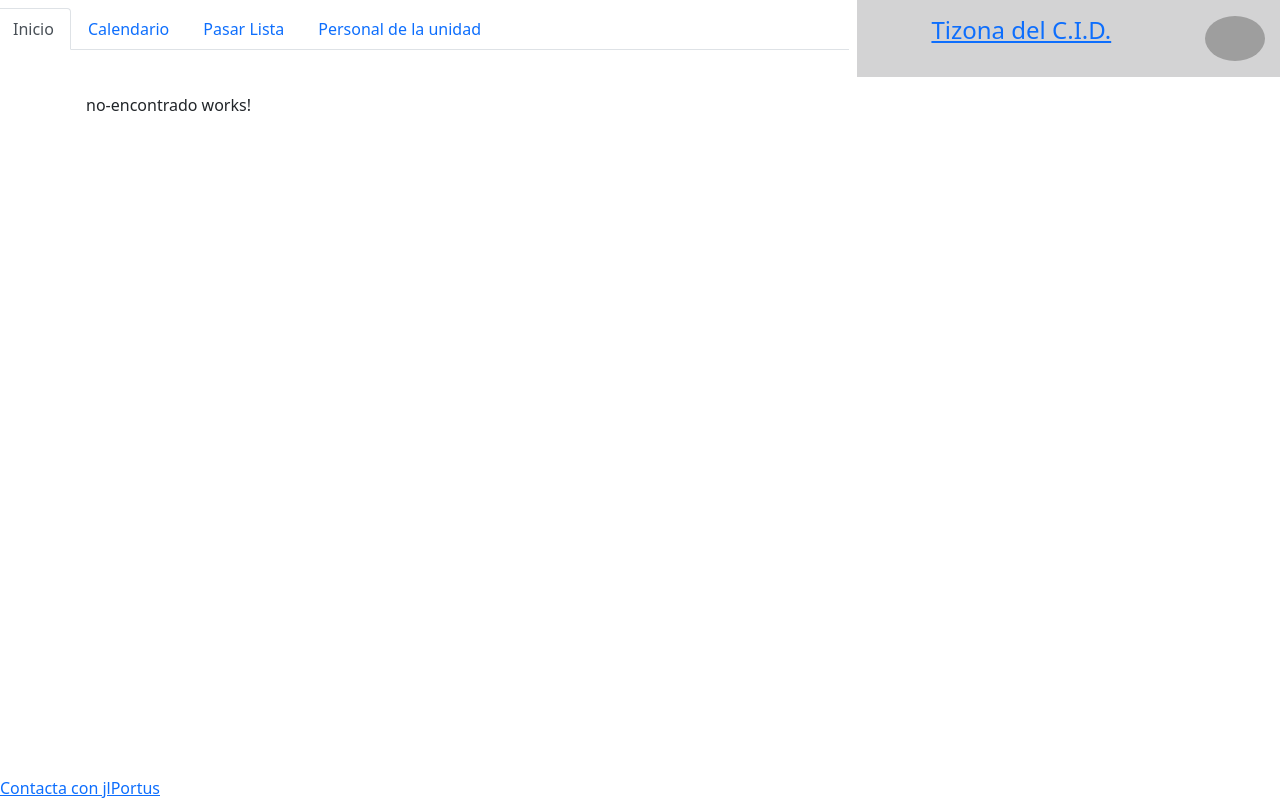
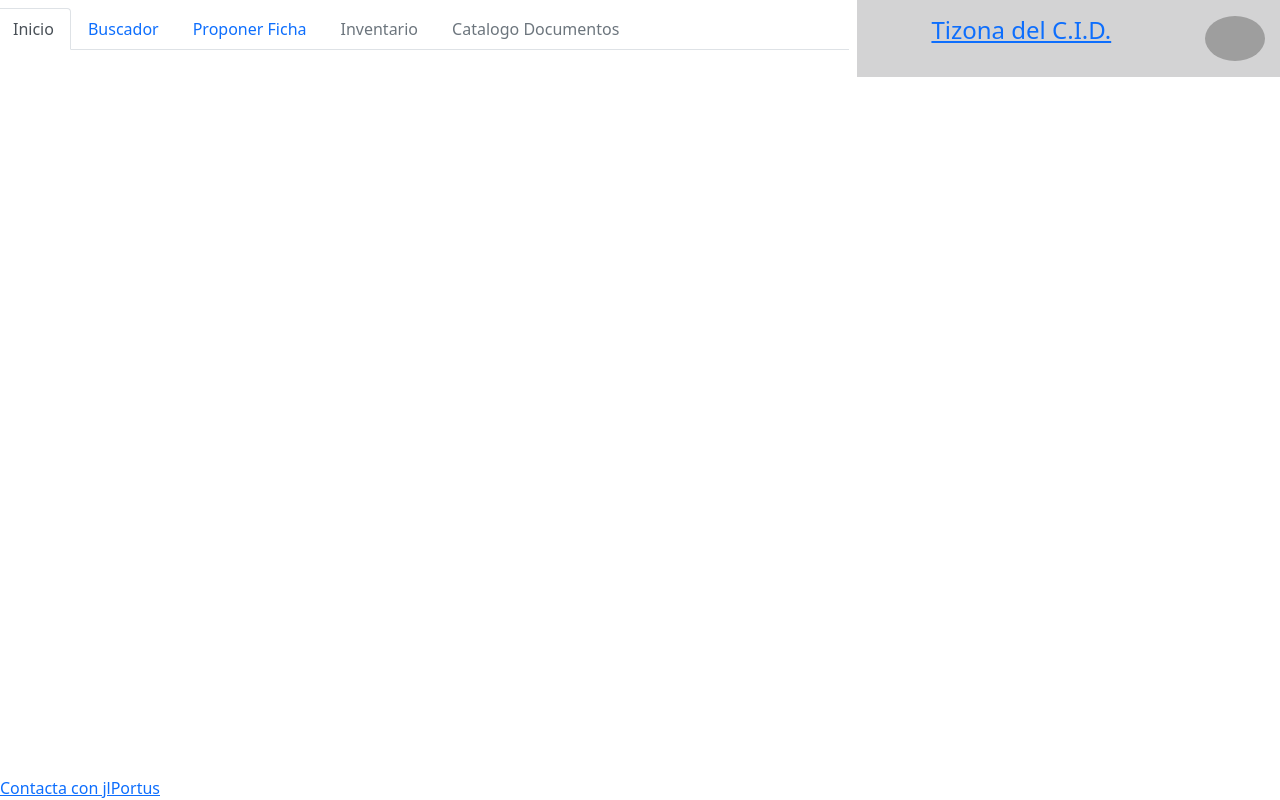
Before and after one commit to jlportus/SpringBasics, an Angular app in the folder Front-angular/FrontTizona/: page /ficha in a window 1280 px wide. Before the commit this address led to /not-found. Built offline with nearby package versions, Linux system fonts and the light colour scheme; grey boxes are pictures that could not be loaded.

Commit message:
Creado modulo de fichas

```diff
--- a/Front-angular/FrontTizona/src/app/app-routing.module.ts
+++ b/Front-angular/FrontTizona/src/app/app-routing.module.ts
@@ -16,6 +16,12 @@ const routes: Routes = [
         (m) => m.AcercaModule
       ),
   },
+  {
+    path: `ficha`,
+    loadChildren: () =>
+      import("src/app/fichas/fichas.module").then(
+        (m) => m.FichasModule),
+  },
 
   {
     path: `**`,
@@ -28,7 +34,7 @@ const routes: Routes = [
   {
     path: `fotografias`,
     component: FotografiasComponent,
-  }
+  },
 ];
 
 @NgModule({
--- a/Front-angular/FrontTizona/src/app/esqueleto/encabezado/encabezado.component.html
+++ b/Front-angular/FrontTizona/src/app/esqueleto/encabezado/encabezado.component.html
@@ -6,19 +6,19 @@
       </li>
 
       <li class="nav-item">
-        <a class="nav-link" routerLink="">Calendario</a>
+        <a class="nav-link" routerLink="">Buscador</a>
       </li>
 
       <li class="nav-item">
-        <a class="nav-link" routerLink="pasar-lista">Pasar Lista</a>
+        <a class="nav-link" routerLink="formulario">Proponer Ficha</a>
       </li>
       <li class="nav-item">
-        <a class="nav-link" routerLink="personas">Personal de la unidad</a>
+        <a class="nav-link disabled" routerLink="personas">Inventario</a>
       </li>
 
-      <!-- <li class="nav-item">
-        <a class="nav-link disabled" href="#">Disabled</a>
-      </li> -->
+      <li class="nav-item">
+        <a class="nav-link disabled" href="#">Catalogo Documentos</a>
+      </li>
 
       <!-- <li class="nav-item dropdown">
         <a class="nav-link dropdown-toggle" data-toggle="dropdown" href="#"
--- /dev/null
+++ b/Front-angular/FrontTizona/src/app/fichas/ficha-artificio/ficha-artificio.component.html
@@ -0,0 +1 @@
+<p>ficha-artificio works!</p>
--- /dev/null
+++ b/Front-angular/FrontTizona/src/app/fichas/ficha-artificio/ficha-artificio.component.ts
@@ -0,0 +1,15 @@
+import { Component, OnInit } from '@angular/core';
+
+@Component({
+  selector: 'app-ficha-artificio',
+  templateUrl: './ficha-artificio.component.html',
+  styles: []
+})
+export class FichaArtificioComponent implements OnInit {
+
+  constructor() { }
+
+  ngOnInit() {
+  }
+
+}
--- /dev/null
+++ b/Front-angular/FrontTizona/src/app/fichas/formulario-ficha/formulario-ficha.component.html
@@ -0,0 +1 @@
+<p>formulario-ficha works!</p>
--- /dev/null
+++ b/Front-angular/FrontTizona/src/app/fichas/formulario-ficha/formulario-ficha.component.ts
@@ -0,0 +1,15 @@
+import { Component, OnInit } from '@angular/core';
+
+@Component({
+  selector: 'app-formulario-ficha',
+  templateUrl: './formulario-ficha.component.html',
+  styles: []
+})
+export class FormularioFichaComponent implements OnInit {
+
+  constructor() { }
+
+  ngOnInit() {
+  }
+
+}
```
Also changed, not shown: Front-angular/FrontTizona/src/app/fichas/fichas-routing.module.ts (added, +25 -0 lines), Front-angular/FrontTizona/src/app/fichas/fichas.module.ts (added, +16 -0 lines), Front-angular/FrontTizona/src/app/fichas/services/ficha.service.ts (added, +9 -0 lines).
